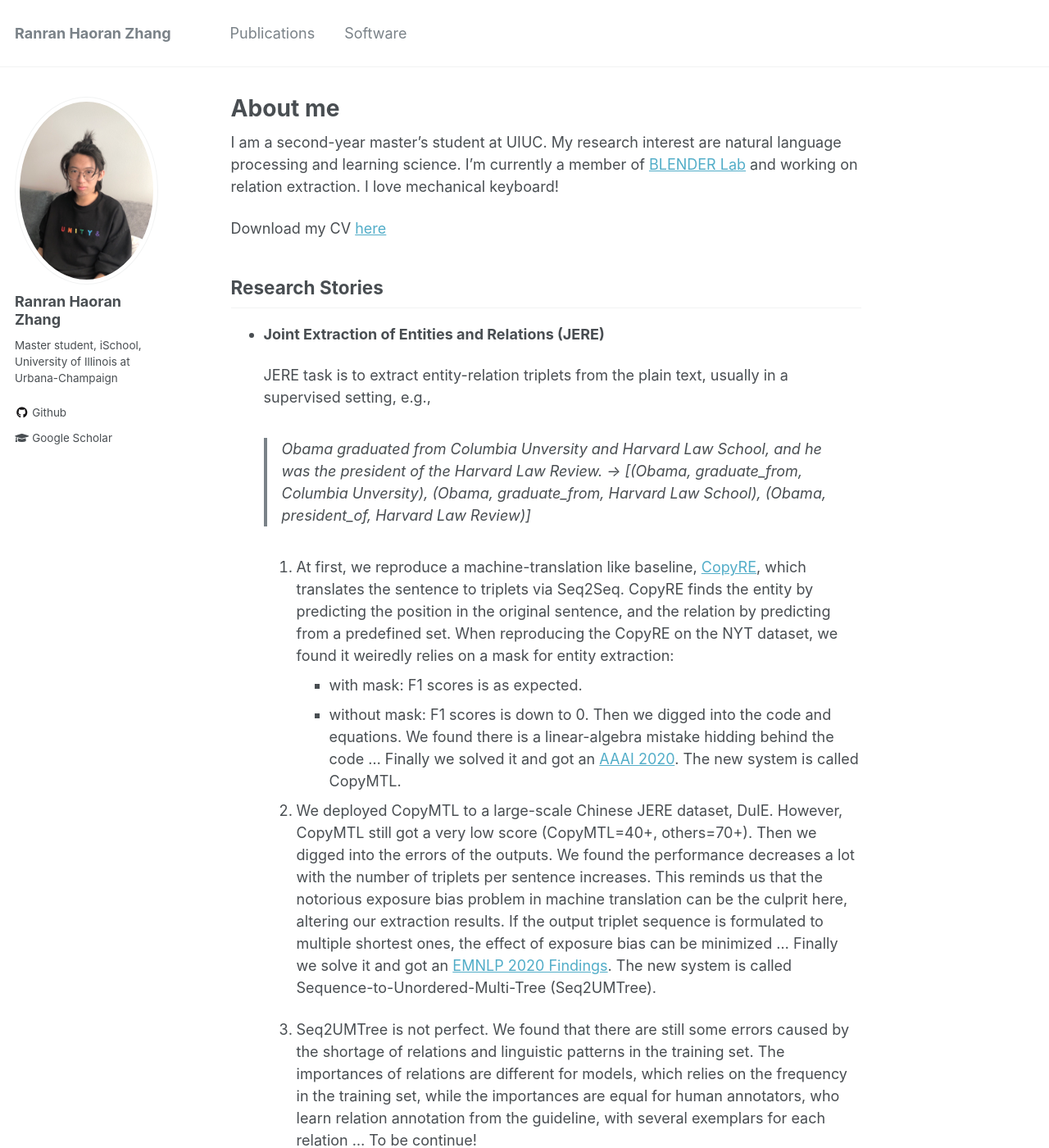
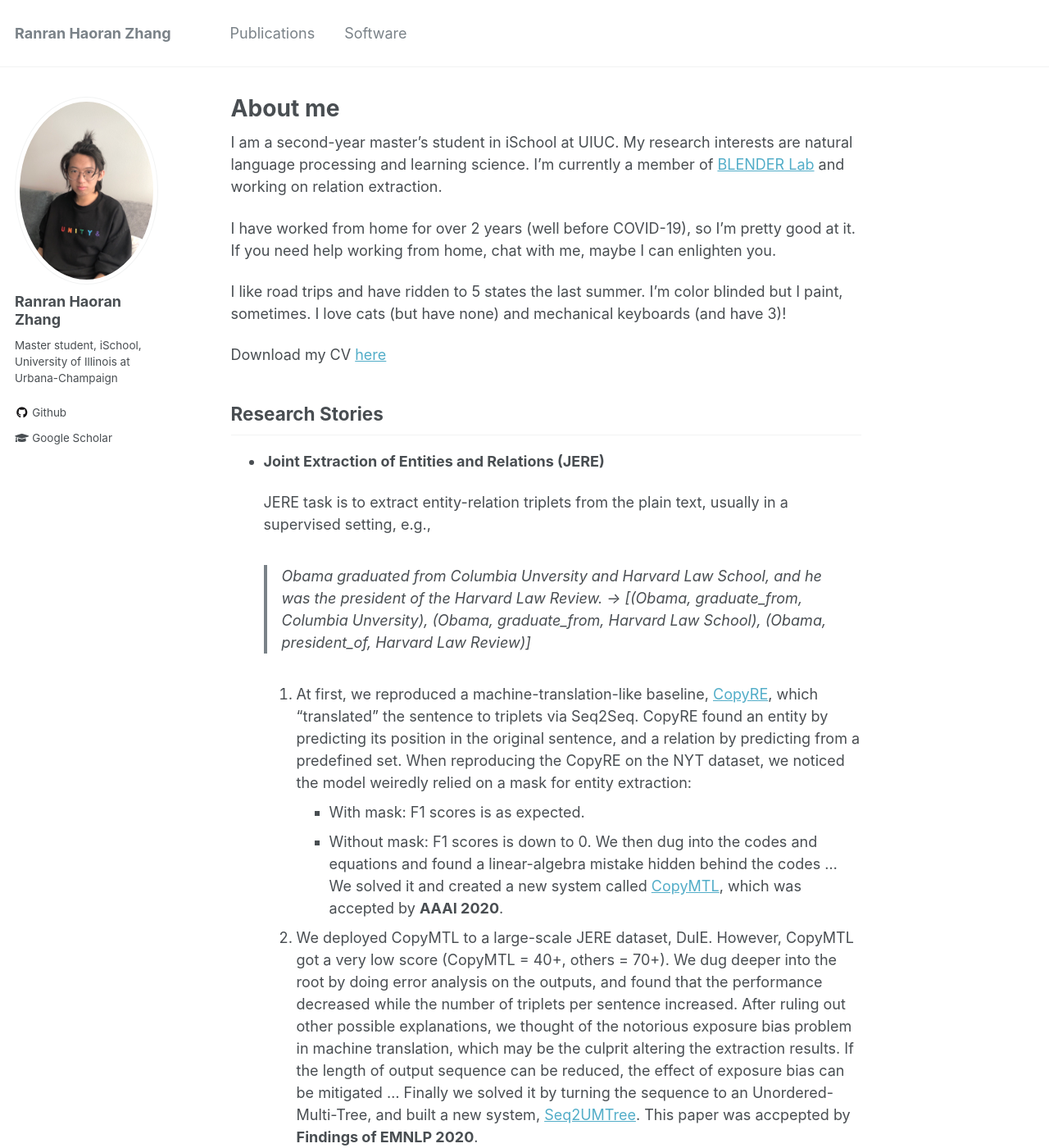
Before and after one commit to WindChimeRan/WindChimeRan.github.io, a Jekyll site: the page built from _pages/about.md, in a window 1280 px wide and 1400 px high. Shown: the whole window at 82% size. Built offline with Jekyll 4.4.1, drawn with Linux system fonts in a browser that asks for light colours; some of the changed text lies outside the part shown.

Commit message:
about haoran

```diff
--- a/_pages/about.md
+++ b/_pages/about.md
@@ -8,7 +8,11 @@ redirect_from:
   - /about.html
 ---
 
-I am a second-year master's student at UIUC. My research interest are natural language processing and learning science. I'm currently a member of [BLENDER Lab](http://blender.cs.illinois.edu/) and working on relation extraction. I love mechanical keyboard!
+I am a second-year master's student in iSchool at UIUC. My research interests are natural language processing and learning science. I'm currently a member of [BLENDER Lab](http://blender.cs.illinois.edu/) and working on relation extraction.
+
+I have worked from home for over 2 years (well before COVID-19), so I'm pretty good at it. If you need help working from home, chat with me, maybe I can enlighten you.
+
+I like road trips and have ridden to 5 states the last summer. I'm color blinded but I paint, sometimes. I love cats (but have none) and mechanical keyboards (and have 3)!
 
 <!-- , advised by Professor Heng Ji. Prior to joining BLENDER at UIUC, I received my bachelor’s degree in computer science at CSUST, where I was supervised by Dr. Zeng. -->
 
@@ -23,15 +27,15 @@ Download my CV [here](https://windchimeran.github.io/files/cv.pdf)
     ->
     > [(Obama, graduate_from, Columbia Unversity), (Obama, graduate_from, Harvard Law School), (Obama, president_of, Harvard Law Review)]
 
-    1. At first, we reproduce a machine-translation like baseline, [CopyRE](https://www.aclweb.org/anthology/P18-1047.pdf), which translates the sentence to triplets via Seq2Seq. CopyRE finds the entity by predicting the position in the original sentence, and the relation by predicting from a predefined set.
-    When reproducing the CopyRE on the NYT dataset, we found it weiredly relies on a mask for entity extraction:
-    - with mask: F1 scores is as expected.
-    - without mask: F1 scores is down to 0.
-    Then we digged into the code and equations. We found there is a linear-algebra mistake hidding behind the code ... Finally we solved it and got an [AAAI 2020](https://arxiv.org/pdf/1911.10438.pdf). The new system is called CopyMTL.
+    1. At first, we reproduced a machine-translation-like baseline, [CopyRE](https://www.aclweb.org/anthology/P18-1047.pdf), which "translated" the sentence to triplets via Seq2Seq. CopyRE found an entity by predicting its position in the original sentence, and a relation by predicting from a predefined set.
+    When reproducing the CopyRE on the NYT dataset, we noticed the model weiredly relied on a mask for entity extraction:
+    - With mask: F1 scores is as expected.
+    - Without mask: F1 scores is down to 0.
+   We then dug into the codes and equations and found a linear-algebra mistake hidden behind the codes ... We solved it and created a new system called [CopyMTL](https://arxiv.org/pdf/1911.10438.pdf), which was accepted by **AAAI 2020**.
 
-    2. We deployed CopyMTL to a large-scale Chinese JERE dataset, DuIE. However, CopyMTL still got a very low score (CopyMTL=40+, others=70+). Then we digged into the errors of the outputs. We found the performance decreases a lot with the number of triplets per sentence increases. This reminds us that the notorious exposure bias problem in machine translation can be the culprit here, altering our extraction results. If the output triplet sequence is formulated to multiple shortest ones, the effect of exposure bias can be minimized ... Finally we solve  it and got an [EMNLP 2020 Findings](https://arxiv.org/pdf/2009.07503.pdf). The new system is called Sequence-to-Unordered-Multi-Tree (Seq2UMTree).
+    1. We deployed CopyMTL to a large-scale JERE dataset, DuIE. However, CopyMTL got a very low score (CopyMTL = 40+, others = 70+). We dug deeper into the root by doing error analysis on the outputs, and found that the performance decreased while the number of triplets per sentence increased. After ruling out other possible explanations, we thought of the notorious exposure bias problem in machine translation, which may be the culprit altering the extraction results. If the length of output sequence can be reduced, the effect of exposure bias can be mitigated ... Finally we solved it by turning the sequence to an Unordered-Multi-Tree, and built a new system, [Seq2UMTree](https://arxiv.org/pdf/2009.07503.pdf). This paper was accpepted by **Findings of EMNLP 2020**.
 
-    3. Seq2UMTree is not perfect. We found that there are still some errors caused by the shortage of relations and linguistic patterns in the training set. The importances of relations are different for models, which relies on the frequency in the training set, while the importances are equal for human annotators, who learn relation annotation from the guideline, with several exemplars for each relation ... To be continue!
+    2. Seq2UMTree is not perfect. We find that there are still some errors caused by the shortage of relations and linguistic patterns in the training set. We are working on building a better system and would love to chat about it. If you are interested, maybe we can have Zoom coffee!
 
 
 
```
